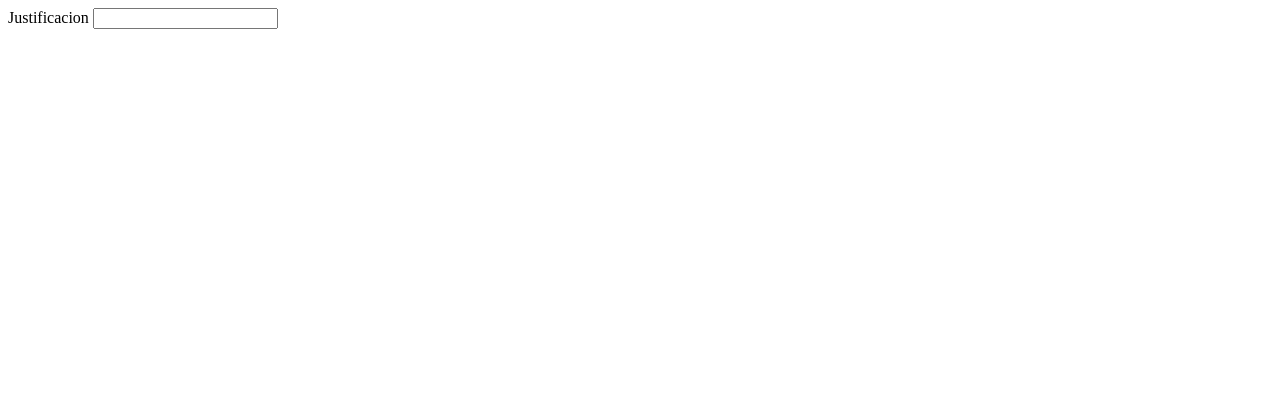
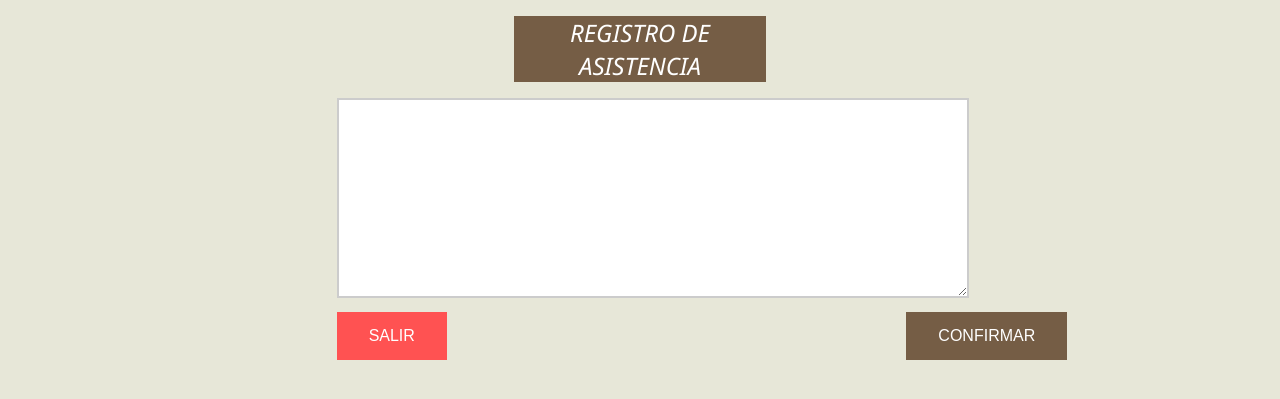
Before and after one commit to JoseCarlosMarRangel/projecto_fidencio, a PHP site: page /justificante.php in a window 1280 px wide. Before the commit the part shown is almost empty. Shown: the top 399 px of the page. Run offline with PHP 8.4, Linux system fonts and the light colour scheme.

Commit message:
justificante hecho

```diff
--- a/index.html
+++ b/index.html
@@ -178,7 +178,7 @@
 	</form>
 
 	<form action="justificante.php" method="POST">
-		<input type="submit" name="report_empleado" value="Reporte empleado" style="margin-left: 0px; margin-right:100px; background-color: #755d45; margin-bottom: 0px; margin-top: 0xx; color: white;font: italic 120% Segoe UI" >
+		<input type="submit" name="justificar" value="Justificar" style="margin-left: 0px; margin-right:100px; background-color: #755d45; margin-bottom: 0px; margin-top: 0xx; color: white;font: italic 120% Segoe UI" >
 	</form>
 
 	<form action="confirmacion_admin.php" method="POST"   >
--- a/justificante.php
+++ b/justificante.php
@@ -4,18 +4,19 @@
 	<meta charset="UTF-8">
 	<meta http-equiv="X-UA-Compatible" content="IE=edge">
 	<meta name="viewport" content="width=device-width, initial-scale=1.0">
-	<title>Justificante</title>
+	<link rel="stylesheet" href="justificas.css">
 </head>
 <body>
 
+<h1>REGISTRO DE ASISTENCIA</h1>
+
 
 	<form action="" method="POST">
-		<label for="">Justificacion</label>
-		<input type="text" name="texto_justificacion" id="">
+		<textArea></textArea>
 	</form>
 
-
-
+	<button id="regresar" onclick="location.href='index.html'">SALIR</button>
+	<button id="confirmar" onclick="location.href='index.html'">CONFIRMAR</button>
 
 </body>
 </html>
--- a/justificas.css
+++ b/justificas.css
@@ -0,0 +1,53 @@
+body {
+    background-color: #E7E7D8;
+    font-family: Arial;
+}
+
+h1 {
+    margin-left: 40%;
+    margin-right: 40%;
+    align-content: center;
+    color: white;
+    font-style: italic;
+    font: italic 150% segoe ui;
+    background-color: #755d45;
+    text-align: center;
+}
+
+textarea{
+    width: 50%;
+    padding: 12px ;
+    margin-left: 26%;
+    margin-right: 10%;
+    box-sizing: border-box;
+    border: 2px solid #ccc;
+    font-size: 16px;
+    height: 200px;
+}
+
+#regresar
+{
+    background-color: #ff5252;
+    border: none;
+    color: white;
+    padding: 15px 32px;
+    margin-left: 26%;
+    margin-top: 10px;
+    text-align: center;
+    text-decoration: none;
+    display: inline-block;
+    font-size: 16px;
+}
+
+#confirmar
+{
+    background-color: #755d45;
+    border: none;
+    color: white;
+    padding: 15px 32px;
+    margin-left: 36%;
+    text-align: center;
+    text-decoration: none;
+    display: inline-block;
+    font-size: 16px;
+}
```
